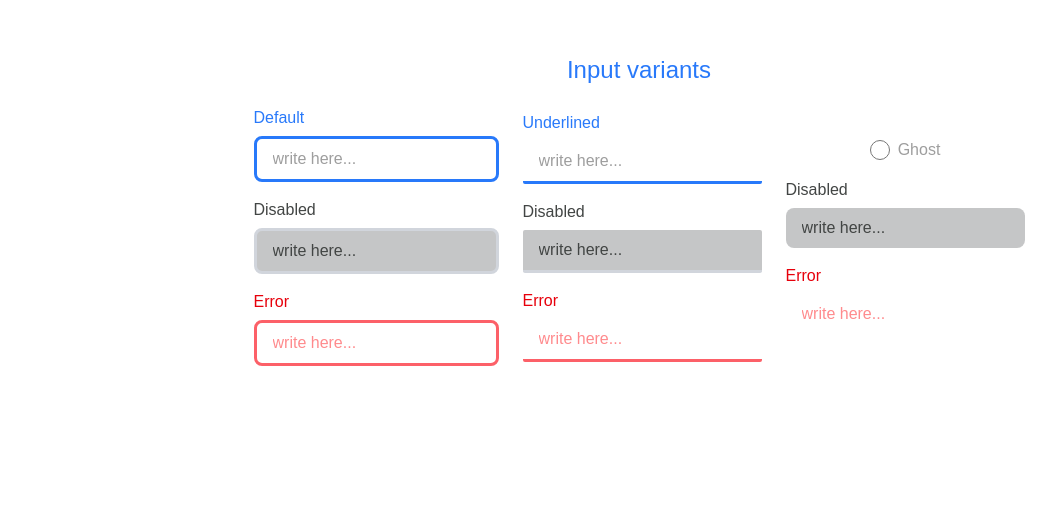
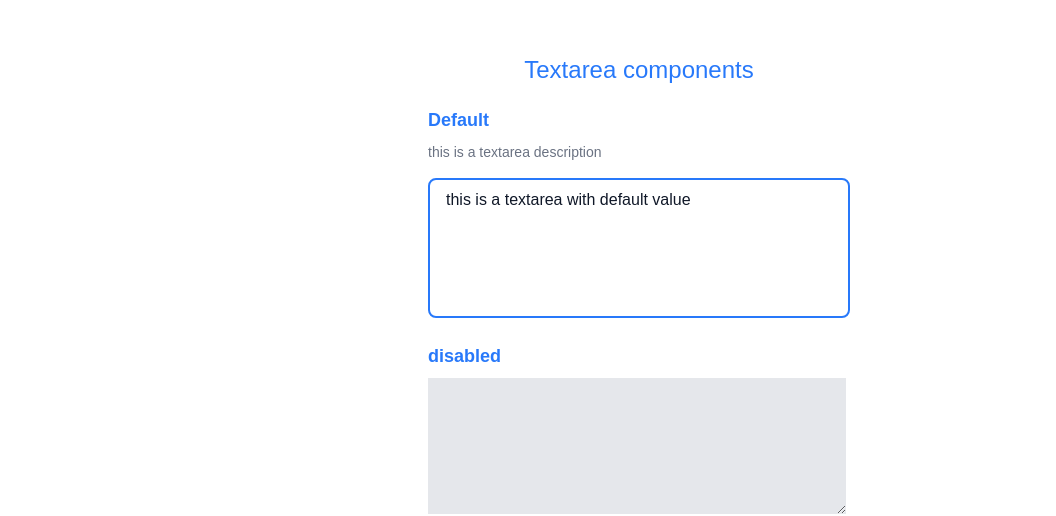
Before and after one commit to tamim-01/ui-kit, a Next.js app: page / in a window 1280 px wide. Shown: the part 294-810 px from the top of the page, without its empty margins (1-1057 px from the left). Built offline with nearby package versions, Linux system fonts and the light colour scheme.

Commit message:
text area component

```diff
--- a/src/app/page.tsx
+++ b/src/app/page.tsx
@@ -1,6 +1,7 @@
 "use client";
 import Button from "@/components/Button/Button";
-import Input from "@/components/Input/Input";
+import TextInput from "@/components/Input/TextInput";
+import Textarea from "@/components/Input/Textarea";
 import ThemeProvider from "@/components/ThemeProvider";
 import { useEffect, useState } from "react";
 
@@ -13,7 +14,7 @@ export default function Home() {
     return () => clearTimeout(timeout);
   });
   return (
-    <main className="flex flex-col justify-center items-center h-screen gap-14">
+    <main className="flex flex-col justify-center items-center h-full gap-14">
       <ThemeProvider />
       <section className="flex flex-col space-y-5 w-full container mx-64 items-center  ">
         <h1 className="text-2xl text-primary ">Button variants</h1>
@@ -36,25 +37,24 @@ export default function Home() {
       <section className="flex flex-col space-y-5 w-full container mx-64 items-center">
         <h1 className="text-2xl text-primary "> Input variants</h1>
         <div className="flex flex-row gap-6 items-center">
-          {" "}
           <div className="flex flex-col gap-4 items-center justify-center ">
-            <Input label="Default" placeholder="write here..." />
-            <Input label="Disabled" placeholder="write here..." disabled />
-            <Input label="Error" placeholder="write here..." error />
+            <TextInput label="Default" placeholder="write here..." />
+            <TextInput label="Disabled" placeholder="write here..." disabled />
+            <TextInput label="Error" placeholder="write here..." error />
           </div>
           <div className="flex flex-col gap-4 items-center justify-center ">
-            <Input
+            <TextInput
               label="Underlined"
               variant="underlined"
               placeholder="write here..."
             />
-            <Input
+            <TextInput
               label="Disabled"
               variant="underlined"
               placeholder="write here..."
               disabled
             />
-            <Input
+            <TextInput
               label="Error"
               variant="underlined"
               placeholder="write here..."
@@ -62,19 +62,18 @@ export default function Home() {
             />
           </div>
           <div className="flex flex-col gap-4 items-center justify-center ">
-            <Input
+            <TextInput
               label="Ghost"
               variant="ghost"
               placeholder="write here..."
-              type="radio"
             />
-            <Input
+            <TextInput
               label="Disabled"
               variant="ghost"
               placeholder="write here..."
               disabled
             />
-            <Input
+            <TextInput
               label="Error"
               variant="ghost"
               placeholder="write here..."
@@ -83,6 +82,21 @@ export default function Home() {
           </div>
         </div>
       </section>
+      <section className="flex flex-col space-y-5 w-full container mx-64 items-center mb-8">
+        <h1 className="text-2xl text-primary ">Textarea components</h1>
+        <div className="flex flex-col gap-6 items-start justify-center ">
+          <Textarea
+            label="Default"
+            placeholder="this is a textarea"
+            description="this is a textarea description"
+            resize="none"
+            defaultValue={"this is a textarea with default value"}
+          />
+          <Textarea label="disabled" resize="vertical" disabled />
+          <Textarea label="underlined" resize="both" variant="underlined" />
+          <Textarea label="" resize="both" disabled />
+        </div>
+      </section>
     </main>
   );
 }
--- /dev/null
+++ b/src/components/Input/Textarea.tsx
@@ -0,0 +1,86 @@
+interface TextareaProps {
+  rows?: number;
+  cols?: number;
+  resize?: "none" | "both" | "vertical" | "horizontal";
+  variant?: keyof typeof variants;
+  placeholder?: string;
+  size?: keyof typeof sizes;
+  label?: string;
+  description?: string;
+  disabled?: boolean;
+  id?: string;
+  className?: string;
+  fullWidth?: boolean;
+}
+const variants = {
+  default:
+    " border-2 border-primary rounded-lg bg-background text-gray-900 placeholder:text-gray-400 hover:bg-secondary  focus-visible:outline-none focus-visible:ring-2 focus-visible:ring-primary focus-visible:ring-offset-2",
+  underlined:
+    "border-b-2  border-primary rounded-none bg-background text-gray-900 placeholder:text-gray-400 hover:bg-secondary  focus-visible:outline-none focus-visible:ring-0",
+};
+const sizes = {
+  sm: "text-sm px-3 py-1.5",
+  md: "text-base px-4 py-2",
+  lg: "text-lg px-5 py-3",
+};
+interface ControlledProps extends TextareaProps {
+  value?: string | number | readonly string[];
+  onChange?: (e: React.ChangeEvent<HTMLTextAreaElement>) => void;
+  defaultValue?: never;
+}
+
+interface UncontrolledProps extends TextareaProps {
+  defaultValue?: string | number | readonly string[];
+  onChange?: (e: React.ChangeEvent<HTMLTextAreaElement>) => void;
+  value?: never;
+}
+const resizeVariants = {
+  none: "resize-none",
+  both: "resize",
+  vertical: "resize-y",
+  horizontal: "resize-x",
+};
+const Textarea = ({
+  fullWidth = false,
+  rows = 5,
+  cols = 40,
+  resize = "both",
+  defaultValue,
+  value,
+  onChange,
+  variant = "default",
+  placeholder,
+  size = "md",
+  label,
+  description,
+  id,
+  disabled = false,
+  className = "",
+}: UncontrolledProps | ControlledProps) => {
+  const textareaProps =
+    value !== undefined && value !== null
+      ? { value, onChange }
+      : { defaultValue, onChange };
+  return (
+    <div className={`flex flex-col gap-2 ${fullWidth ? "w-full" : ""}`}>
+      {label && (
+        <label htmlFor={id} className="text-lg text-primary font-semibold ">
+          {label}
+        </label>
+      )}
+
+      {description && (
+        <p className="text-sm text-gray-500 mb-2">{description}</p>
+      )}
+      <textarea
+        id={id}
+        {...textareaProps}
+        {...{ rows, cols, placeholder, disabled }}
+        className={`  transition-all  ${sizes[size]}  ${
+          disabled ? "bg-gray-200 cursor-not-allowed" : variants[variant]
+        }  ${resizeVariants[resize]} ${className}`}
+      />
+    </div>
+  );
+};
+export default Textarea;
```
